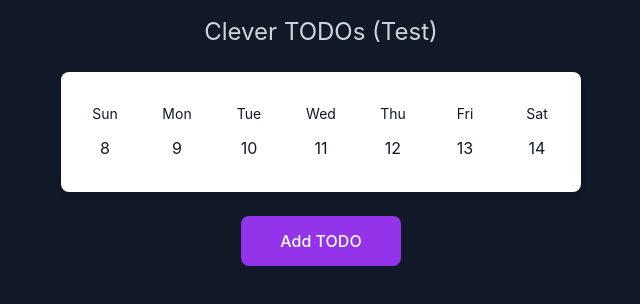
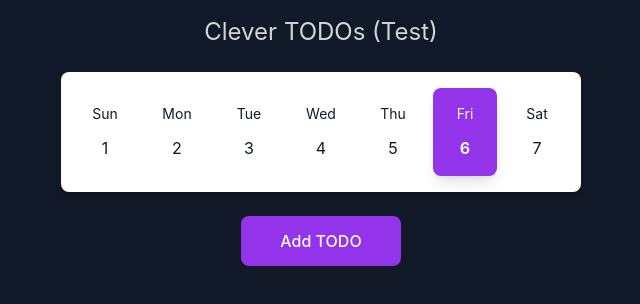
Before and after one commit to maxim8898/ctd, a React (Create React App) app: page / in a window 1280 px wide. Shown: the top 304 px of the page, without its empty margins (319-959 px from the left). Built offline with nearby package versions, Linux system fonts and the light colour scheme.

Commit message:
Add global state.

```diff
--- a/src/App.tsx
+++ b/src/App.tsx
@@ -1,6 +1,6 @@
 import React, {useState} from 'react';
 import './App.css';
-import Calendar from "./components/Calendar/Calendar";
+import Calendar from "./components/UI/Calendar";
 import Header from "./components/Header/Header";
 import Button from "./components/Button/Button";
 import Modal from "./components/Modal/Modal";
@@ -14,9 +14,36 @@ export interface Todo {
     text: string,
 }
 
+export interface AppState {
+    activeDateTimestamp: number,
+    openWeekTimestamp: number,
+    todos: Map<string, Todo>
+}
+
 function App() {
-    const [todos, setTodos] = useState(new Map<string, Todo>());
+    const [appState, setAppState] = useState<AppState>({
+        activeDateTimestamp: new Date().getTime(),
+        openWeekTimestamp: new Date().getTime(),
+        todos: new Map<string, Todo>(),
+    });
     const [modalIsOpen, setModalOpen] = useState(false);
+
+    function setTodo(id: string, todo: Todo) {
+        console.log('CALLED');
+        setAppState(prevState => {
+            let todos = prevState.todos;
+            todos.set(id, todo);
+
+            return ({
+                ...prevState,
+                todos: todos,
+            })
+        })
+    }
+
+    function setActiveDateTimestamp(timestamp: number) {
+        setAppState(prevState => ({...prevState, activeDateTimestamp: timestamp}))
+    }
 
     return (
         <div className="flex items-center justify-start bg-gray-900 h-dvh p-2 flex-col">
@@ -24,18 +51,19 @@ function App() {
               <Header />
           </div>
           <div className="flex max-w-sm md:max-w-none pt-6">
-              <Calendar />
+              <Calendar activeDateTimestamp={appState.activeDateTimestamp}
+                        onClick={setActiveDateTimestamp}/>
           </div>
           <div>
               <Modal
                 isOpen={modalIsOpen}
                 onClose={() => setModalOpen(false)}
               >
-                  <AddTodoForm items={todos} setTodos={setTodos} onClose={() => setModalOpen(false)} />
+                  <AddTodoForm items={appState.todos} timestamp={appState.activeDateTimestamp} setTodo={setTodo} onClose={() => setModalOpen(false)} />
               </Modal>
           </div>
           <div>
-            <List items={todos} setTodos={setTodos} />
+            <List items={appState.todos} timestamp={appState.activeDateTimestamp} setTodo={setTodo} />
           </div>
           <div className="flex pt-6">
               <Button onClick={setModalOpen} />
--- a/src/components/AddTodoForm/AddTodoForm.tsx
+++ b/src/components/AddTodoForm/AddTodoForm.tsx
@@ -6,26 +6,25 @@ import DatePicker from "../DatePicker/DatePicker";
 interface AddTodoFormProps {
     item?: Todo,
     items: Map<string, Todo>,
-    setTodos: (todos: Map<string, Todo>) => void,
+    timestamp: number,
+    setTodo: (id: string, todo: Todo) => void,
     onClose: () => void,
 }
-function AddTodoForm({ item, items, setTodos, onClose }: AddTodoFormProps) {
+function AddTodoForm({ item, items, timestamp, setTodo, onClose }: AddTodoFormProps) {
     const[text, setText] = useState(item ? item.text : '');
     function editTodo() {
         if (typeof item !== 'undefined') {
             item.text = text;
-            items.set(item.id, item);
-            setTodos(items);
+            setTodo(item.id, item);
         } else {
             const id = uuid();
             const newItem = {
                 id: id,
                 status: false,
                 text: text,
-                date: 1,
+                date: timestamp,
             };
-            items.set(id, newItem);
-            setTodos(items);
+            setTodo(id, newItem);
         }
 
         onClose();
--- a/src/components/Calendar/Calendar.tsx
+++ /dev/null
@@ -1,19 +0,0 @@
-import React from "react";
-import Weekday, {WEEKDAY} from "../Weekday/Weekday";
-
-function Calendar() {
-    return (
-        <div className='flex bg-white shadow-md justify-start md:justify-center rounded-lg overflow-x-auto mx-auto
-            py-4 px-2  md:mx-12 no-scrollbar'>
-            <Weekday weekday={WEEKDAY.Sun} date={8} active={false} />
-            <Weekday weekday={WEEKDAY.Mon} date={9} active={false} />
-            <Weekday weekday={WEEKDAY.Tue} date={10} active={false} />
-            <Weekday weekday={WEEKDAY.Wed} date={11} active={true} />
-            <Weekday weekday={WEEKDAY.Thu} date={12} active={false} />
-            <Weekday weekday={WEEKDAY.Fri} date={13} active={false} />
-            <Weekday weekday={WEEKDAY.Sat} date={14} active={false} />
-        </div>
-    )
-}
-
-export default Calendar;
--- a/src/components/List/List.tsx
+++ b/src/components/List/List.tsx
@@ -3,22 +3,16 @@ import {Todo} from "../../App";
 
 interface ListProps {
     items: Map<string, Todo>,
-    setTodos: (todos: Map<string, Todo>) => void,
+    timestamp: number,
+    setTodo: (id: string, todo: Todo) => void,
 }
-function List({ items, setTodos }: ListProps) {
-    function checkTodo(item: Todo) {
-        const newItem = item;
-        newItem.status = !newItem.status;
-        items.set(item.id, item);
-
-        setTodos(items);
-    }
-
-
+function List({ items, timestamp, setTodo }: ListProps) {
     return (
         <>
-            {items && Array.from(items).map(([id, todo]) => (
-                <div className="mt-5 flex items-center justify-between p-2">
+            {items && Array.from(items).map(([id, todo]) => {
+                if (new Date(todo.date).getDate() === new Date(timestamp).getDate()) {
+                    return (
+                        <div key={id} className="mt-5 flex items-center justify-between p-2">
                             <div className="flex items-center justify-center gap-2">
                                 <input
                                     type="checkbox"
@@ -27,14 +21,21 @@ function List({ items, setTodos }: ListProps) {
                                         checked:text-white hover:cursor-pointer checked:bg-brand-500"
                                     name="weekly"
                                     defaultChecked={todo.status}
-                            onChange={function() {checkTodo(todo)}}
+                                    onChange={function() {setTodo(id, {...todo, status: !todo.status})}}
                                 />
                                 <p className="text-base font-bold text-gray-100 dark:text-white">
                                     {todo.text}
                                 </p>
                             </div>
                         </div>
-            ))}
+                    )
+                } else {
+                    return (
+                        <span className="text-white">No TODOs for this date.</span>
+                    )
+                }
+            }
+            )}
         </>
     );
 }
--- /dev/null
+++ b/src/components/UI/Calendar.tsx
@@ -0,0 +1,35 @@
+import React from "react";
+import Weekday from "./Weekday";
+
+interface CalendarProps {
+    activeDateTimestamp: number,
+    openWeekTimestamp?: number,
+    onClick: (timestamp: number) => void;
+}
+
+function Calendar({activeDateTimestamp, openWeekTimestamp, onClick}: CalendarProps) {
+    const today = openWeekTimestamp? new Date(openWeekTimestamp) : new Date();
+    const weekdays: string[] = ['Sun', 'Mon', 'Tue', 'Wed', 'Thu', 'Fri', 'Sat'];
+    let date = today.getDate() - today.getDay();
+    let days: number[] = [];
+
+    for (let i = 0; i < 7; i++, date++) {
+        days.push(date);
+    }
+
+    return (
+        <div className='flex bg-white shadow-md justify-start md:justify-center rounded-lg overflow-x-auto mx-auto
+            py-4 px-2  md:mx-12 no-scrollbar'>
+            { days.map((day, id) => (
+                <Weekday
+                    active={new Date(activeDateTimestamp).getDate() === day}
+                    marked={false}
+                    weekday={weekdays[id]}
+                    date={day}
+                    onClick={() => onClick(new Date(today.getFullYear(), today.getMonth(), day).getTime())} />
+            ))}
+        </div>
+    )
+}
+
+export default Calendar;
--- a/src/components/Weekday/Weekday.tsx
+++ b/src/components/UI/Weekday.tsx
@@ -1,49 +1,48 @@
 import React from "react";
 import classNames from "classnames";
 
-export enum WEEKDAY {
-    Mon = 'Mon',
-    Tue = 'Tue',
-    Wed = 'Wed',
-    Thu = 'Thu',
-    Fri = 'Fri',
-    Sat = 'Sat',
-    Sun = 'Sun',
+export interface WeekdayProps {
+    active: boolean,
+    marked: boolean,
+    weekday: string,
+    date: number,
+    onClick?: () => void;
 }
-
-interface WeekdayProps {
-    date: number,
-    weekday: WEEKDAY,
-    active: boolean,
-}
-function Weekday({date, weekday, active}: WeekdayProps) {
-    const isCurrentDate = new Date().getDate() === date;
-
+export const Weekday: React.FC<WeekdayProps> = ({
+    active,
+    marked = false,
+    weekday,
+    date,
+    onClick,
+}) => {
     return (
         <div
+            key={date}
             className={classNames(
                 'flex group mx-1 cursor-pointer justify-center w-16 relative',
-                isCurrentDate ? 'bg-purple-600 shadow-lg dark-shadow rounded-lg' : 'hover:bg-purple-500 hover:shadow-lg hover-dark-shadow transition-all duration-300 rounded-lg'
+                active ? 'bg-purple-600 shadow-lg dark-shadow rounded-lg' : 'hover:bg-purple-500 hover:shadow-lg hover-dark-shadow transition-all duration-300 rounded-lg'
             )}
         >
-            {isCurrentDate && (
+            {marked && (
                 <span className="flex h-3 w-3 absolute -top-1 -right-1">
                     <span
                         className="animate-ping absolute group-hover:opacity-75 opacity-0 inline-flex h-full w-full rounded-full bg-purple-400"></span>
                     <span className="relative inline-flex rounded-full h-3 w-3 bg-purple-100"></span>
                 </span>
             )}
-            <div className="flex items-center px-4 py-4">
+            <div className="flex items-center px-4 py-4"
+                 onClick={onClick}
+            >
                 <div className="text-center">
                     <p className={classNames(
                         'text-sm',
-                        isCurrentDate ? 'text-gray-100' : 'text-gray-900 group-hover:text-gray-100 transition-all duration-300'
+                        active ? 'text-gray-100' : 'text-gray-900 group-hover:text-gray-100 transition-all duration-300'
                     )}>
                         {weekday}
                     </p>
                     <p className={classNames(
                         'mt-3',
-                        isCurrentDate ? 'text-gray-100 font-bold' : 'text-gray-900 group-hover:text-gray-100 group-hover:font-bold transition-all duration-300'
+                        active ? 'text-gray-100 font-bold' : 'text-gray-900 group-hover:text-gray-100 group-hover:font-bold transition-all duration-300'
                     )}>
                         {date}
                     </p>
@@ -51,6 +50,6 @@ function Weekday({date, weekday, active}: WeekdayProps) {
             </div>
         </div>
     );
-}
+};
 
-export default Weekday
+export default Weekday;
```
Lines whose indentation alone changed are shown as unchanged.
